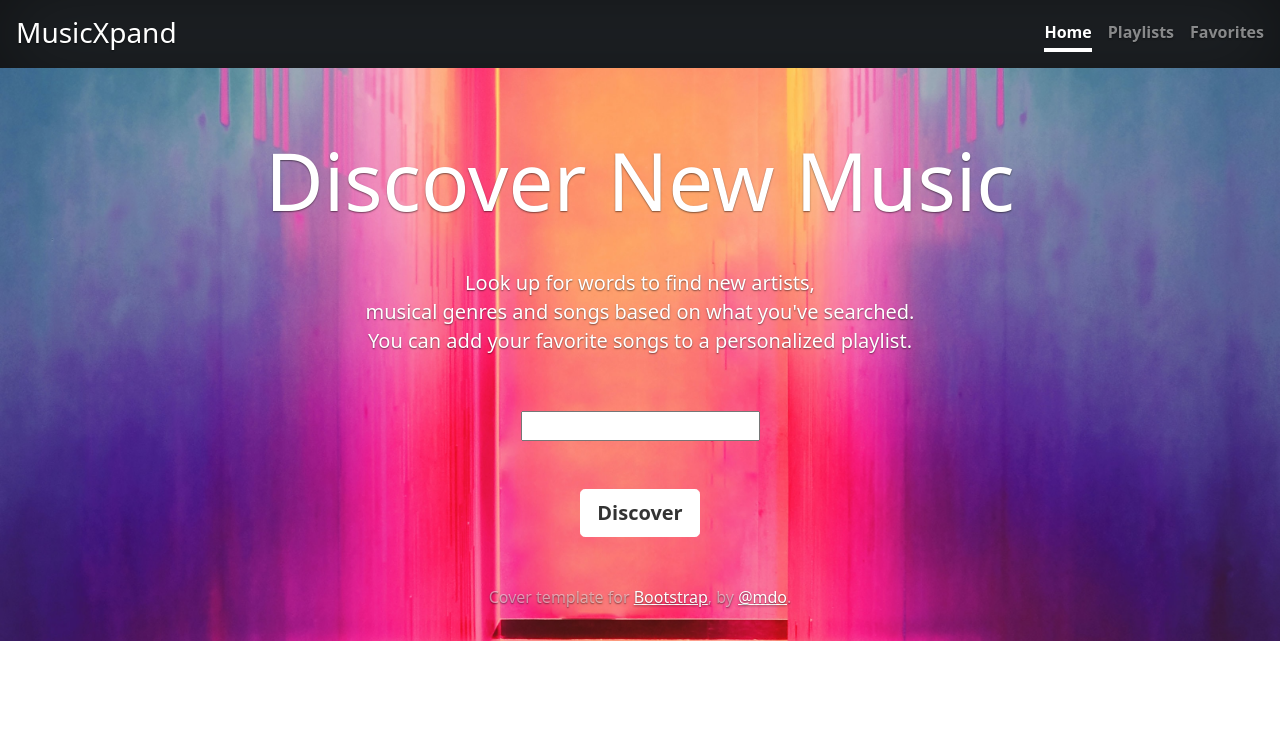
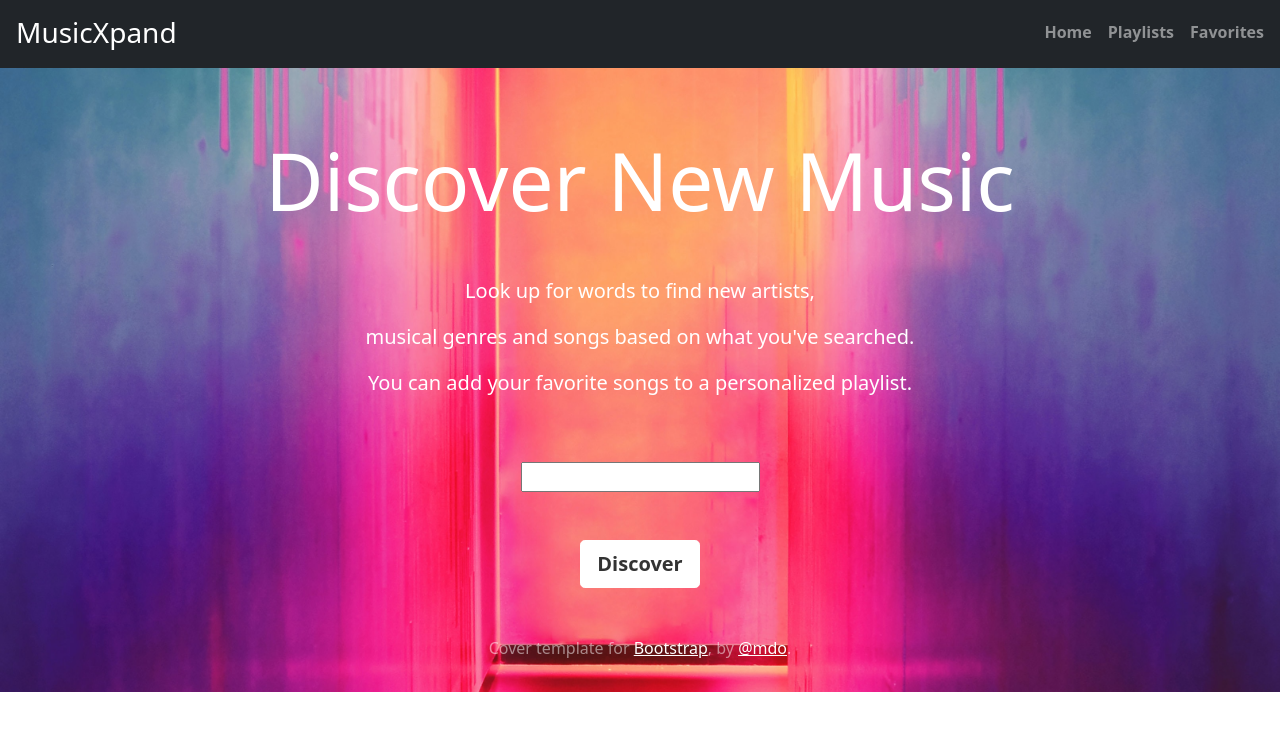
Before and after one commit to camimarconi/MusicXpand, a React (Create React App) app: page / in a window 1280 px wide. Shown: the top 730 px of the page. Built offline with nearby package versions, Linux system fonts and the light colour scheme; no server answers; what spotify-web-api-js would draw is missing.

Commit message:
tentativas de estilizar a navbar

```diff
--- a/src/components/Navbar.js
+++ b/src/components/Navbar.js
@@ -3,13 +3,13 @@ import "../styles/style.css";
 
 function Navbar() {
   return (
-    <div className="d-flex h-100 text-center text-white bg-dark banana">
+    <div className="d-flex h-100 text-center text-white bg-dark">
       <div className="d-flex w-100 h-100 p-3 mx-auto flex-column">
         <header className="mb-auto">
           <div>
             <h3 className="float-md-start mb-0">MusicXpand</h3>
             <nav className="nav nav-masthead justify-content-center float-md-end">
-              <Link className="nav-link active" aria-current="page" to='/'>
+              <Link className="nav-link" aria-current="page" to='/'>
                 Home
               </Link>
               <Link className="nav-link" to="/playlist">
--- a/src/pages/Home.js
+++ b/src/pages/Home.js
@@ -19,22 +19,27 @@ function Home() {
     };
 
 
-
   return (
     <div>
-      <div className="d-flex h-100 text-center text-white bg-dark banana">
+      <div className="d-flex h-100 text-center text-white bg-dark">
         <div className="cover-container d-flex w-100 h-100 p-3 mx-auto flex-column">
-          <main className>
+          <main>
             <h1 className="m-5 display-1">Discover New Music</h1>
-            <p class="col lead main-text">
+            <div className="p-layout">
+            <p className="fs-5">
               Look up for words to find new artists,
             </p>
-            <p class="col lead main-text">
+            </div>
+            <div className="p-layout">
+            <p className="fs-5">
             musical genres and songs based on what you've searched.
             </p>
-            <p className="col lead main-text">
+            </div>
+            <div className="p-layout">
+            <p className="fs-5">
               You can add your favorite songs to a personalized playlist.
             </p>
+            </div>
             <form onSubmit={handleSubmit}>
               <div>
                 <FormControl
--- a/src/pages/Search.js
+++ b/src/pages/Search.js
@@ -99,15 +99,12 @@ return (
                     {banana.map((current) => {
                         return (
                             <div className="card mt-5 d-flex flex-col mb-4" style={{'width': '21rem'}}>
-                                <div className="card-body col align-self-center">
+                                <div className="card-body col">
                                     <img src={current.album.images[0].url} className="card-img-top" alt="..."/>
                                     <h5 className="mt-3 fs-3 col">{current.artists[0].name}</h5>
                                     <h4 className="mt-3 fs-5 col">{current.name}</h4>
                                     <h6 className="mt-3 card-subtitle mb-2 text-muted col align-self-center">{current.album.name}</h6>
-                                    {/* <p className="card-text">{current.artists[0].external_urls.spotify}</p> */}
-
-                                    <div className="align-self-end">
-                                    <audio controls src={current.preview_url}></audio>
+                                    <audio className="player-layout"controls src={current.preview_url}></audio>
                                     <button
                                         className="btn btn-discovery col"
                                         onClick={() => navigate(`/playlist/add`)}
@@ -122,7 +119,7 @@ return (
                                     </button>
                                     </div>
                                 </div>
-                            </div>
+
                         )
                     })};
             </div>
--- a/src/styles/style.css
+++ b/src/styles/style.css
@@ -26,9 +26,7 @@
   background-position: center;
 }
 
-.main-text {
-  line-height: 65%;
-}
+
 
 /*
  * Header
@@ -47,14 +45,14 @@
   border-bottom-color: rgba(255, 255, 255, 0.25);
 }
 
-.nav-masthead .nav-link + .nav-link {
+ .nav-masthead .nav-link + .nav-link {
   margin-left: 1rem;
 }
 
-.nav-masthead .active {
+/* .nav-masthead .active {
   color: #fff;
   border-bottom-color: #fff;
-}
+}  */
 
 
 .feature-icon {
@@ -77,12 +75,24 @@
 .btn-discovery {
   background-image: linear-gradient(#f33c7f, rgb(242,38,113));
   color: white;
-  margin-top: 1rem;
   margin-right: 1rem;
 }
 
 .btn-details {
   background-image: linear-gradient(rgb(116,68,156),rgb(98,52,148));
   color: white;
+}
+
+.player-layout {
   margin-top: 1rem;
+  margin-bottom: 1rem;
 }
+
+
+.nav-link:hover {
+  color: rgb(116,68,156) ;
+}
+
+.p-layout{
+  margin: 0;
+}
```
